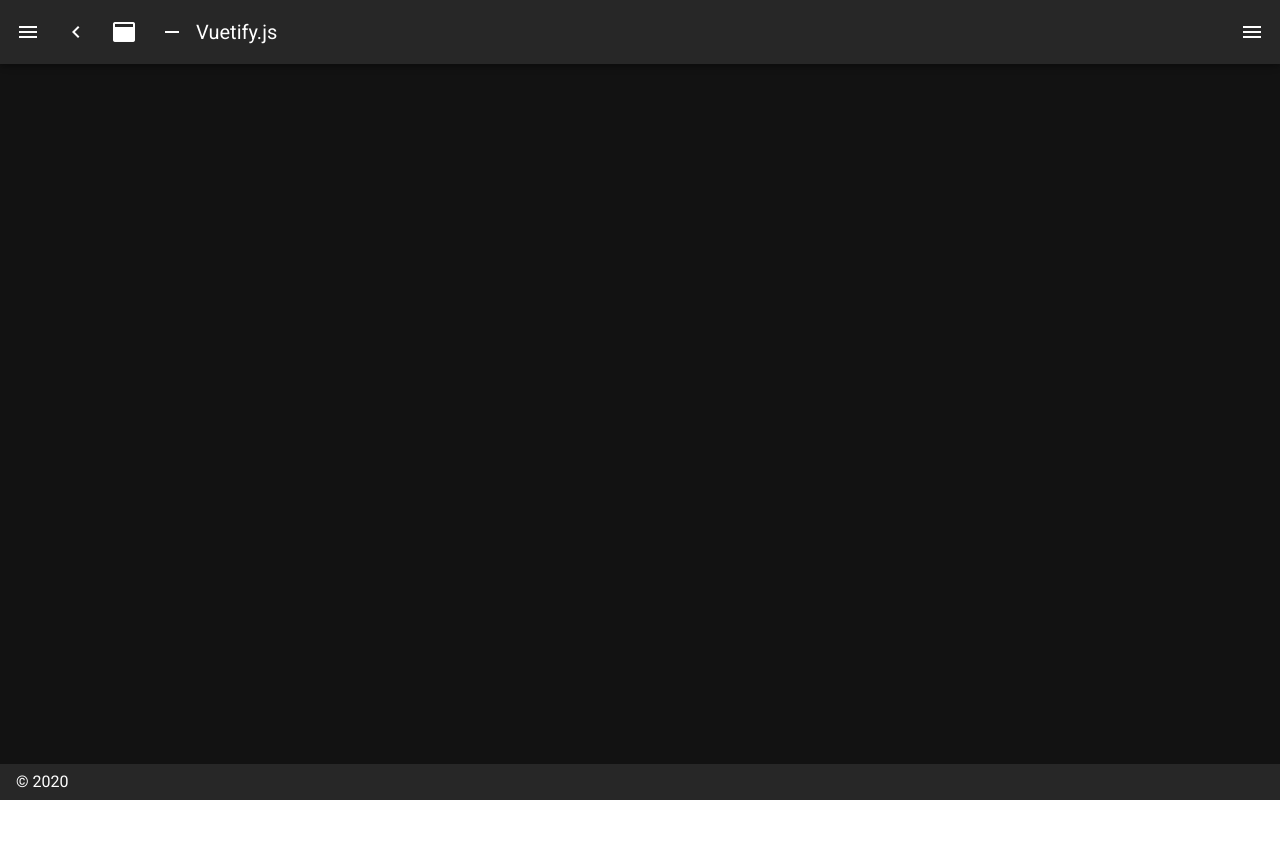
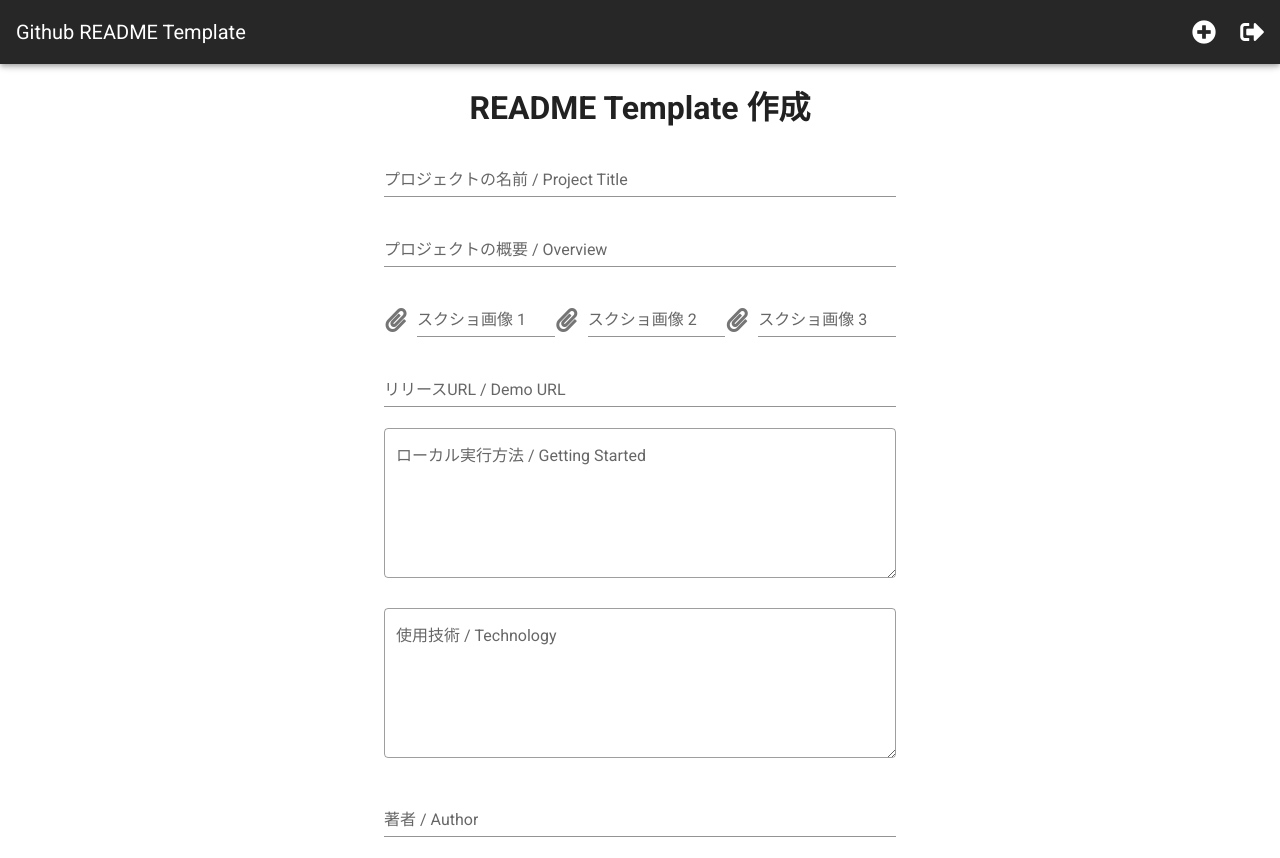
Before and after one commit to shouya-k/GithubReadmeTemplate, a Nuxt app: page /form in a window 1280 px wide. Before the commit this address had no page. Before the commit the page ends 800 px from the top, so only its background shows below. Built offline with nearby package versions, Linux system fonts and the light colour scheme.

Commit message:
簡易的なformデザインを追加。

```diff
--- /dev/null
+++ b/components/readme-form.vue
@@ -0,0 +1,9 @@
+<template>
+  <div></div>
+</template>
+
+<script>
+export default {}
+</script>
+
+<style lang="scss" scoped></style>
--- a/layouts/default.vue
+++ b/layouts/default.vue
@@ -1,91 +1,27 @@
 <template>
-  <v-app dark>
-    <v-navigation-drawer
-      v-model="drawer"
-      :mini-variant="miniVariant"
-      :clipped="clipped"
-      fixed
-      app
-    >
-      <v-list>
-        <v-list-item
-          v-for="(item, i) in items"
-          :key="i"
-          :to="item.to"
-          router
-          exact
-        >
-          <v-list-item-action>
-            <v-icon>{{ item.icon }}</v-icon>
-          </v-list-item-action>
-          <v-list-item-content>
-            <v-list-item-title v-text="item.title" />
-          </v-list-item-content>
-        </v-list-item>
-      </v-list>
-    </v-navigation-drawer>
-    <v-app-bar :clipped-left="clipped" fixed app>
-      <v-app-bar-nav-icon @click.stop="drawer = !drawer" />
-      <v-btn icon @click.stop="miniVariant = !miniVariant">
-        <v-icon>mdi-{{ `chevron-${miniVariant ? 'right' : 'left'}` }}</v-icon>
+  <v-app>
+    <v-app-bar dark app>
+      <v-toolbar-title>Github README Template</v-toolbar-title>
+
+      <v-spacer></v-spacer>
+
+      <v-btn icon>
+        <v-icon>fa-plus-circle</v-icon>
       </v-btn>
-      <v-btn icon @click.stop="clipped = !clipped">
-        <v-icon>mdi-application</v-icon>
-      </v-btn>
-      <v-btn icon @click.stop="fixed = !fixed">
-        <v-icon>mdi-minus</v-icon>
-      </v-btn>
-      <v-toolbar-title v-text="title" />
-      <v-spacer />
-      <v-btn icon @click.stop="rightDrawer = !rightDrawer">
-        <v-icon>mdi-menu</v-icon>
+
+      <v-btn icon>
+        <v-icon>fa-sign-out-alt</v-icon>
       </v-btn>
     </v-app-bar>
+
     <v-main>
-      <v-container>
-        <nuxt />
-      </v-container>
+      <nuxt />
     </v-main>
-    <v-navigation-drawer v-model="rightDrawer" :right="right" temporary fixed>
-      <v-list>
-        <v-list-item @click.native="right = !right">
-          <v-list-item-action>
-            <v-icon light> mdi-repeat </v-icon>
-          </v-list-item-action>
-          <v-list-item-title>Switch drawer (click me)</v-list-item-title>
-        </v-list-item>
-      </v-list>
-    </v-navigation-drawer>
-    <v-footer :absolute="!fixed" app>
-      <span>&copy; {{ new Date().getFullYear() }}</span>
-    </v-footer>
   </v-app>
 </template>
 
 <script>
-export default {
-  data() {
-    return {
-      clipped: false,
-      drawer: false,
-      fixed: false,
-      items: [
-        {
-          icon: 'mdi-apps',
-          title: 'Welcome',
-          to: '/',
-        },
-        {
-          icon: 'mdi-chart-bubble',
-          title: 'Inspire',
-          to: '/inspire',
-        },
-      ],
-      miniVariant: false,
-      right: true,
-      rightDrawer: false,
-      title: 'Vuetify.js',
-    }
-  },
-}
+export default {}
 </script>
+
+<style scoped></style>
--- a/nuxt.config.js
+++ b/nuxt.config.js
@@ -13,7 +13,13 @@ export default {
       { name: 'viewport', content: 'width=device-width, initial-scale=1' },
       { hid: 'description', name: 'description', content: '' },
     ],
-    link: [{ rel: 'icon', type: 'image/x-icon', href: '/favicon.ico' }],
+    link: [
+      { rel: 'icon', type: 'image/x-icon', href: '/favicon.ico' },
+      {
+        rel: 'stylesheet',
+        href: 'https://use.fontawesome.com/releases/v5.6.1/css/all.css',
+      },
+    ],
   },
 
   // Global CSS (https://go.nuxtjs.dev/config-css)
@@ -40,7 +46,7 @@ export default {
   vuetify: {
     customVariables: ['~/assets/variables.scss'],
     theme: {
-      dark: true,
+      dark: false,
       themes: {
         dark: {
           primary: colors.blue.darken2,
@@ -53,6 +59,9 @@ export default {
         },
       },
     },
+    icons: {
+      iconfont: 'fa',
+    },
   },
 
   // Build Configuration (https://go.nuxtjs.dev/config-build)
--- /dev/null
+++ b/pages/form.vue
@@ -0,0 +1,60 @@
+<template>
+  <div class="form">
+    <h1 class="form__title">README Template 作成</h1>
+    <v-form ref="form">
+      <v-text-field
+        v-model="name"
+        label="プロジェクトの名前 / Project Title"
+        required
+      ></v-text-field>
+      <v-text-field
+        v-model="text"
+        label="プロジェクトの概要 / Overview"
+        required
+      ></v-text-field>
+      <div class="form__images">
+        <v-file-input accept="image/*" label="スクショ画像 1"></v-file-input>
+        <v-file-input accept="image/*" label="スクショ画像 2"></v-file-input>
+        <v-file-input accept="image/*" label="スクショ画像 3"></v-file-input>
+      </div>
+      <v-text-field v-model="url" label="リリースURL / Demo URL"></v-text-field>
+      <v-textarea
+        outlined
+        name="input-7-4"
+        label="ローカル実行方法 / Getting Started"
+        value=""
+      ></v-textarea>
+      <v-textarea
+        outlined
+        name="input-7-4"
+        label="使用技術 / Technology"
+        value=""
+      ></v-textarea>
+      <v-text-field
+        v-model="text"
+        label="著者 / Author"
+        required
+      ></v-text-field>
+    </v-form>
+  </div>
+</template>
+
+<script>
+export default {}
+</script>
+
+<style scoped>
+.form {
+  width: 40%;
+  margin: 0 auto;
+}
+
+.form__title {
+  text-align: center;
+  margin: 20px 0;
+}
+
+.form__images {
+  display: flex;
+}
+</style>
--- a/pages/index.vue
+++ b/pages/index.vue
@@ -1,93 +1,9 @@
 <template>
-  <v-row justify="center" align="center">
-    <v-col cols="12" sm="8" md="6">
-      <div class="text-center">
-        <logo />
-        <vuetify-logo />
-      </div>
-      <v-card>
-        <v-card-title class="headline">
-          Welcome to the Vuetify + Nuxt.js template
-        </v-card-title>
-        <v-card-text>
-          <p>
-            Vuetify is a progressive Material Design component framework for
-            Vue.js. It was designed to empower developers to create amazing
-            applications.
-          </p>
-          <p>
-            For more information on Vuetify, check out the
-            <a
-              href="https://vuetifyjs.com"
-              target="_blank"
-              rel="noopener noreferrer"
-            >
-              documentation </a
-            >.
-          </p>
-          <p>
-            If you have questions, please join the official
-            <a
-              href="https://chat.vuetifyjs.com/"
-              target="_blank"
-              rel="noopener noreferrer"
-              title="chat"
-            >
-              discord </a
-            >.
-          </p>
-          <p>
-            Find a bug? Report it on the github
-            <a
-              href="https://github.com/vuetifyjs/vuetify/issues"
-              target="_blank"
-              rel="noopener noreferrer"
-              title="contribute"
-            >
-              issue board </a
-            >.
-          </p>
-          <p>
-            Thank you for developing with Vuetify and I look forward to bringing
-            more exciting features in the future.
-          </p>
-          <div class="text-xs-right">
-            <em><small>&mdash; John Leider</small></em>
-          </div>
-          <hr class="my-3" />
-          <a
-            href="https://nuxtjs.org/"
-            target="_blank"
-            rel="noopener noreferrer"
-          >
-            Nuxt Documentation
-          </a>
-          <br />
-          <a
-            href="https://github.com/nuxt/nuxt.js"
-            target="_blank"
-            rel="noopener noreferrer"
-          >
-            Nuxt GitHub
-          </a>
-        </v-card-text>
-        <v-card-actions>
-          <v-spacer />
-          <v-btn color="primary" nuxt to="/inspire"> Continue </v-btn>
-        </v-card-actions>
-      </v-card>
-    </v-col>
-  </v-row>
+  <v-app>
+    <v-alert type="info" border="left" color="blue">Hello World</v-alert>
+  </v-app>
 </template>
 
 <script>
-import Logo from '~/components/Logo.vue'
-import VuetifyLogo from '~/components/VuetifyLogo.vue'
-
-export default {
-  components: {
-    Logo,
-    VuetifyLogo,
-  },
-}
+export default {}
 </script>
--- a/pages/inspire.vue
+++ /dev/null
@@ -1,15 +0,0 @@
-<template>
-  <v-row>
-    <v-col class="text-center">
-      <img src="/v.png" alt="Vuetify.js" class="mb-5" />
-      <blockquote class="blockquote">
-        &#8220;First, solve the problem. Then, write the code.&#8221;
-        <footer>
-          <small>
-            <em>&mdash;John Johnson</em>
-          </small>
-        </footer>
-      </blockquote>
-    </v-col>
-  </v-row>
-</template>
```
